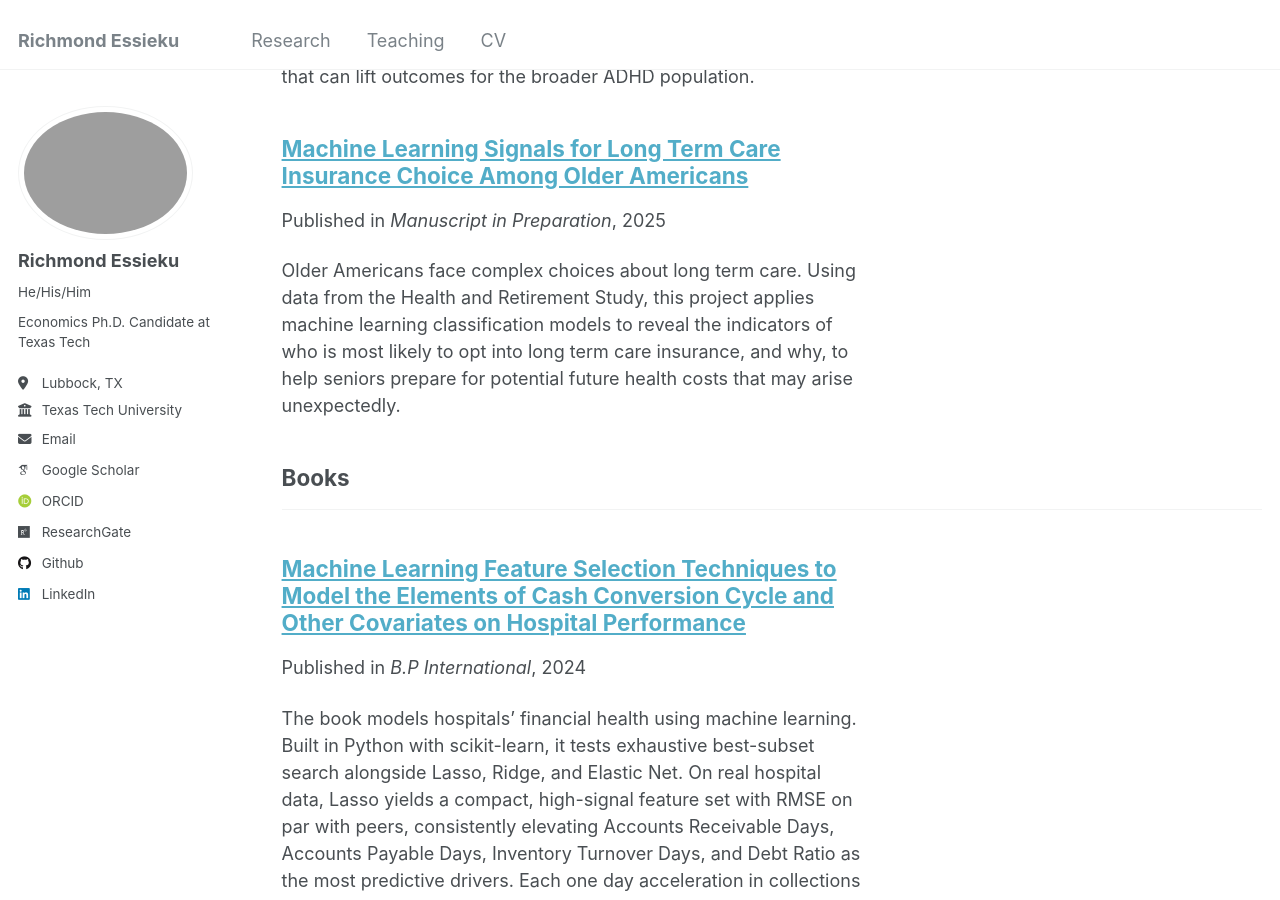
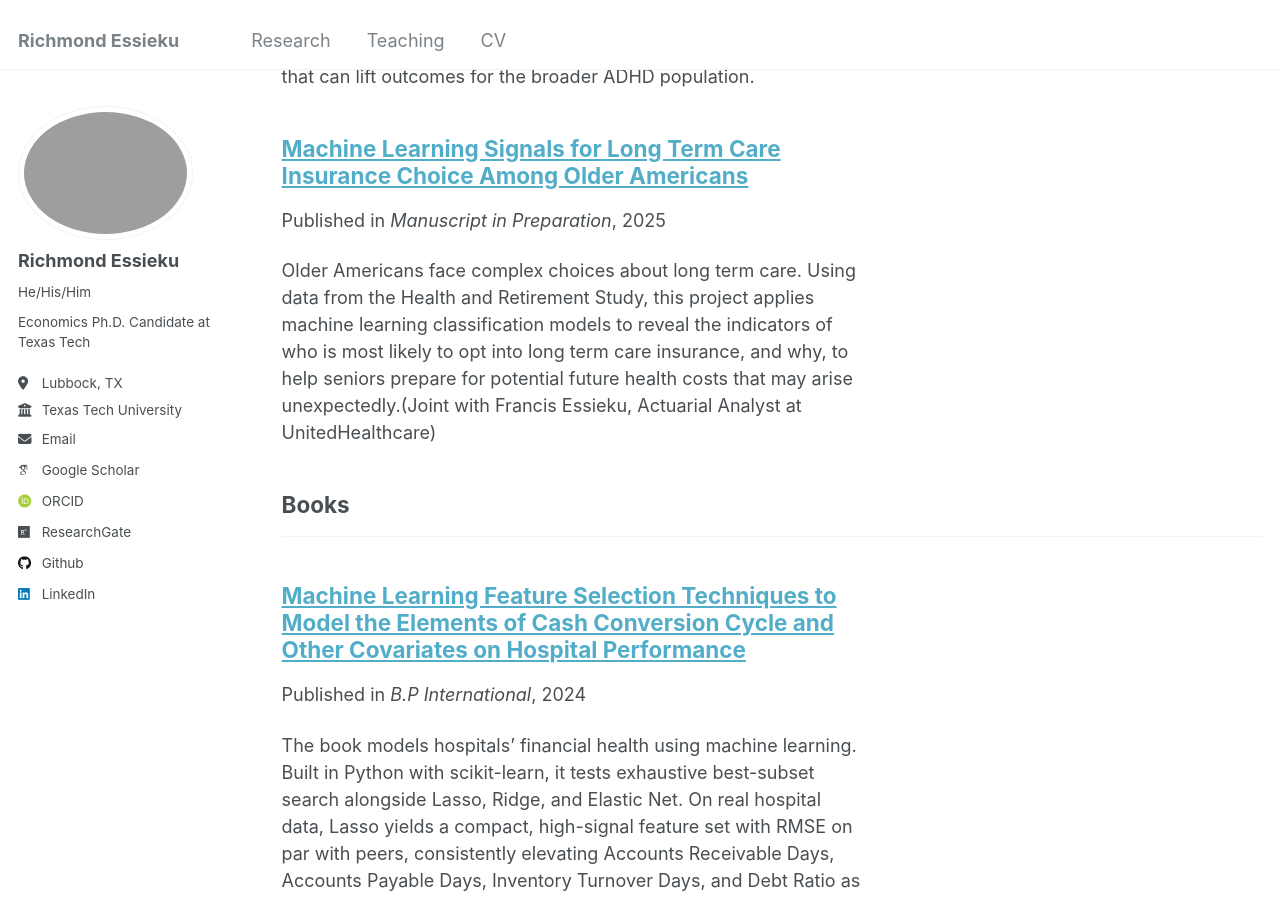
Before and after one commit to essieku/essieku.github.io, a Jekyll site: the page built from _pages/publications.html, in a window 1280 px wide and 900 px high, scrolled down 6280 px. Built offline with Jekyll 4.4.1, drawn with Linux system fonts in a browser that asks for light colours; some web fonts are replaced.

Commit message:
Update Work_progrss2.md

```diff
--- a/_publications/Work_progrss2.md
+++ b/_publications/Work_progrss2.md
@@ -6,7 +6,7 @@ permalink: /publication/ltci-older-adults
 date: 2025-02-02
 venue: "Manuscript in Preparation"
 excerpt: |-
-  Older Americans face complex choices about long term care. Using data from the Health and Retirement Study, this project applies machine learning classification models to reveal the indicators of who is most likely to opt into long term care insurance, and why, to help seniors prepare for potential future health costs that may arise unexpectedly.
+  Older Americans face complex choices about long term care. Using data from the Health and Retirement Study, this project applies machine learning classification models to reveal the indicators of who is most likely to opt into long term care insurance, and why, to help seniors prepare for potential future health costs that may arise unexpectedly.(Joint with Francis Essieku, Actuarial Analyst at UnitedHealthcare)
 ---
 
 **Status:** Work in progress. The complete work will be updated soon.
```
